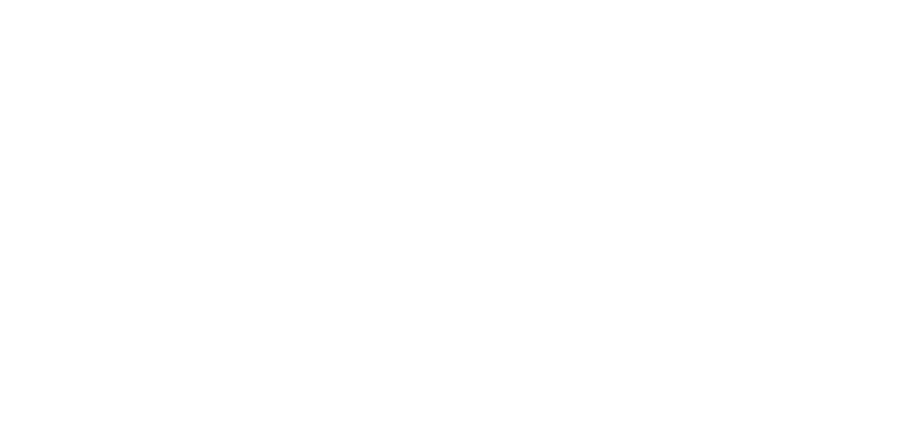
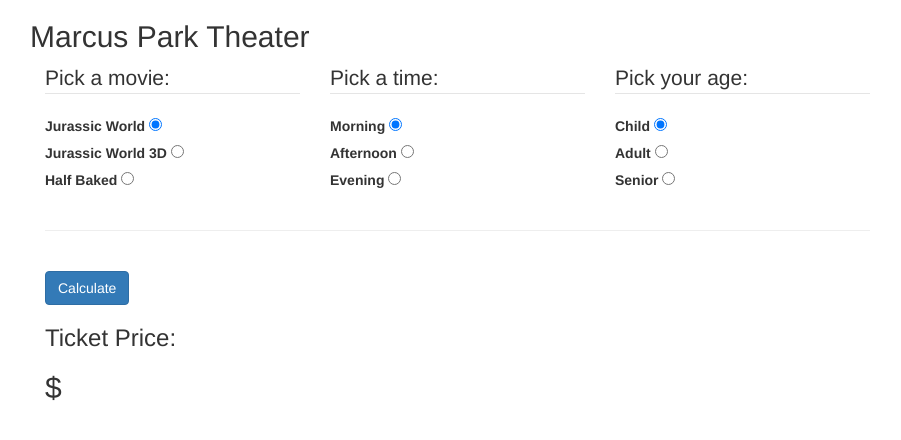
Before and after one commit to laurenemarcus/movie-tickets, a plain HTML site: page index.html in a window 1280 px wide. Shown: the whole page, without its empty margins (40-941 px from the left). Drawn offline with Linux system fonts and the light colour scheme.

Commit message:
Format page of web app using radio buttons.

```diff
--- a/index.html
+++ b/index.html
@@ -9,6 +9,67 @@
 </head>
 <body>
   <div class="container">
+    <h2>Marcus Park Theater</h2>
+    <form id="movies">
+      <div class="col-md-3">
+        <fieldset>
+          <legend>Pick a movie:</legend>
+          <div class="form-group">
+            <label for="movie1">Jurassic World</label>
+            <input type="radio" name="name" value="Jurassic World" id="movie1" checked="checked"/>
+          <br>
+            <label for="movie2">Jurassic World 3D</label>
+            <input type="radio" name="name" value="Jurassic World 3D" id="movie2"/>
+          <br>
+            <label for="movie3">Half Baked</label>
+            <input type="radio" name="name" value="Half Baked" id="movie3"/>
+          </div>
+        </fieldset>
+      </div>
+      <div class="col-md-3">
+        <fieldset>
+          <legend>Pick a time:</legend>
+          <div class="form-group">
+            <label for="time1">Morning</label>
+            <input type="radio" name="time" value="Morning" id="time1" checked="checked"/>
+          <br>
+            <label for="time2">Afternoon</label>
+            <input type="radio" name="time" value="Afternoon" id="time1"/>
+          <br>
+            <label for="time3">Evening</label>
+            <input type="radio" name="time" value="Evening" id="time3"/>
+          </div>
+        </fieldset>
+      </div>
+      <div class="col-md-3">
+        <fieldset>
+          <legend>Pick your age:</legend>
+          <div class="form-group">
+            <label for="child">Child</label>
+            <input type="radio" name="age" value="Child" id="child" checked="checked"/>
+            <br>
+            <label for="adult">Adult</label>
+            <input type="radio" name="age" value="Adult" id="adult"/>
+            <br>
+            <label for="senior">Senior</label>
+            <input type="radio" name="age" value="Senior" id="senior"/>
+          </div>
+        </fieldset>
+      </div>
+      <div class="col-md-9">
+        <hr>
+        <br>
+        <button class="btn btn-primary" type="submit">Calculate</button>
+      </div>
+    </form>
+    <div class="price">
+      <div class="col-md-12">
+      <h3>Ticket Price:</h3>
+        <div id="show-price">
+          <h2>$<span class="price-display"></span></h2>
+        </div>
+      </div>
+    </div>
   </div>
 </body>
 </html>
```
